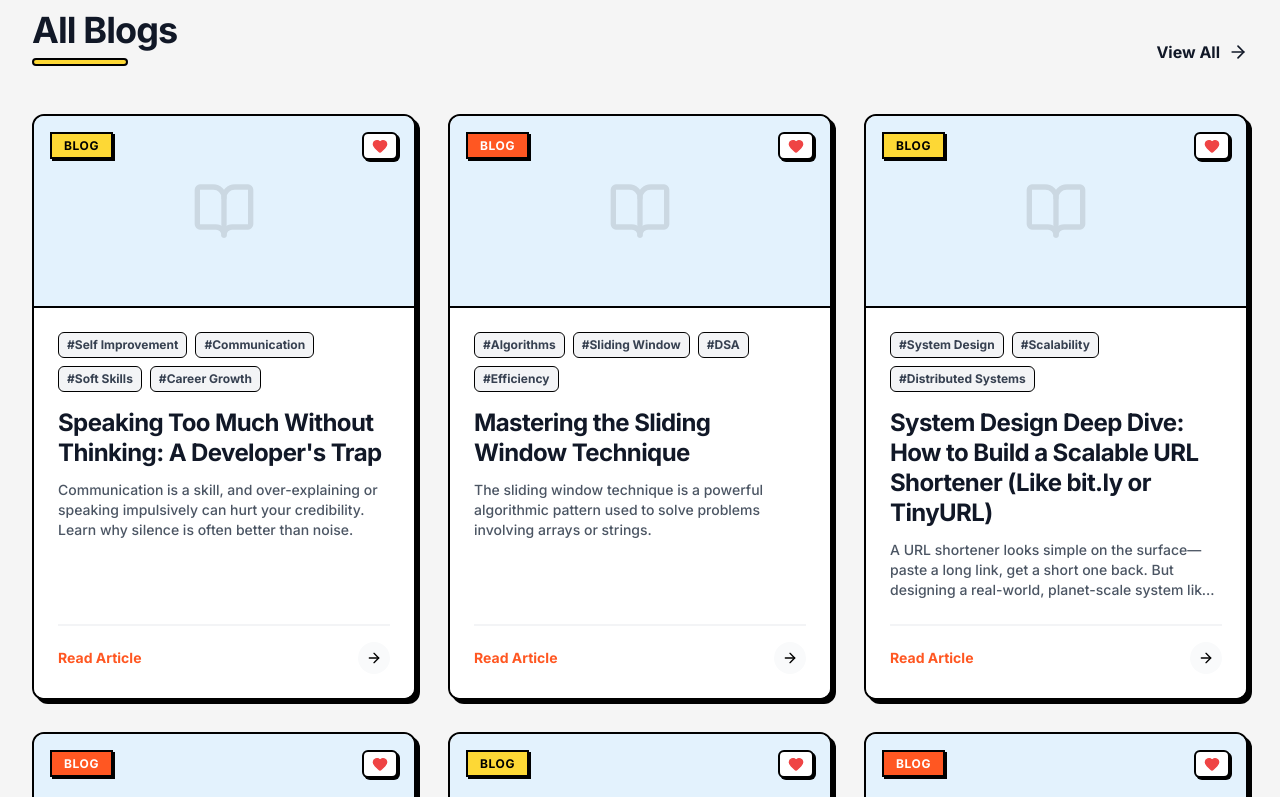
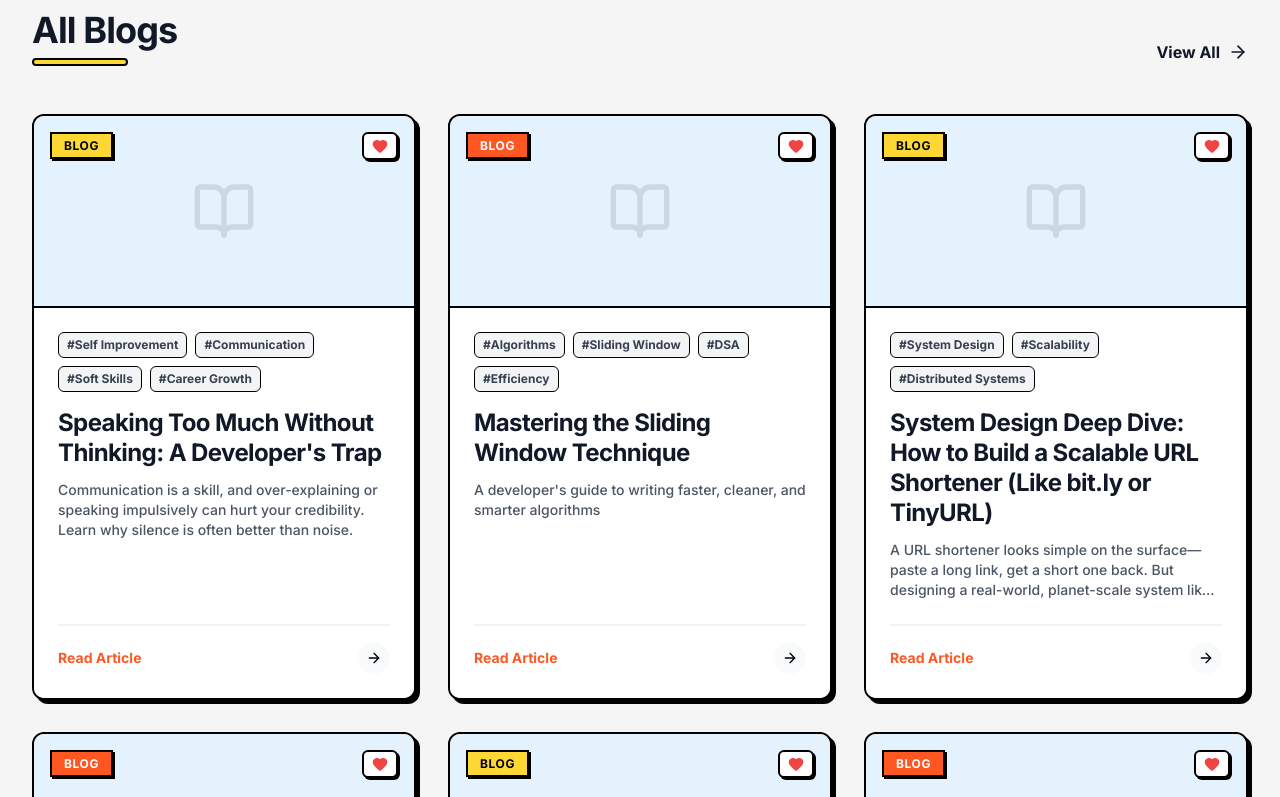
Before and after one commit to Abhinay7207/ALGO_GO, a React (Vite) app: page /blogs in a window 1280 px wide. Shown: the part 367-1164 px from the top of the page. Built offline with nearby package versions, Linux system fonts and the light colour scheme.

Commit message:
Update sliding window blog with comprehensive content

```diff
--- a/src/data/blogs.ts
+++ b/src/data/blogs.ts
@@ -114,76 +114,236 @@ In a profession built on logic, it’s time we bring that logic to how we speak.
     {
         id: '1',
         title: 'Mastering the Sliding Window Technique',
-        description: 'The sliding window technique is a powerful algorithmic pattern used to solve problems involving arrays or strings.',
+        description: 'A developer\'s guide to writing faster, cleaner, and smarter algorithms',
         type: 'blog',
         tags: ['Algorithms', 'Sliding Window', 'DSA', 'Efficiency'],
         date: 'Oct 24, 2023',
-        readTime: '8 min read',
+        readTime: '12 min read',
         author: 'AlgoExpert',
         content: `
+# Mastering the Sliding Window Technique
+
+**A developer's guide to writing faster, cleaner, and smarter algorithms**
+
 ## Introduction
-The Sliding Window technique is an optimization pattern used primarily for problems involving arrays or strings. It converts a **brute-force O(N²)** solution into a **linear O(N)** solution by avoiding redundant recalculations.
-
-Imagine a window sliding over your data structure. As it moves, elements enter from the right and leave from the left. Instead of recalculating the entire window, we only update based on the incoming and outgoing elements.
-
-## The Theory
-At its core, the technique relies on two pointers:
-1. **Right Pointer (\`R\`)**: Expands the window to find a valid solution.
-2. **Left Pointer (\`L\`)**: Contracts the window to optimize the solution (e.g., minimize length) or restore validity.
-
-### Types of Sliding Windows
-1. **Fixed Size**: The window size \`k\` is constant. We slide it one step at a time.
-   - *Example*: Maximum sum of a subarray of size \`k\`.
-2. **Dynamic Size**: The window grows and shrinks based on certain conditions.
-   - *Example*: Longest substring without repeating characters.
-
-## Problem: Longest Substring Without Repeating Characters
-
-**Problem Statement**: Given a string \`s\`, find the length of the longest substring without repeating characters.
-
-### Brute Force Approach
-We could generate all substrings and check for duplicates.
-- **Time Complexity**: O(N³)
-- **Space Complexity**: O(min(N, M))
-
-### Sliding Window Optimization
-We can do better. We use a \`Set\` to keep track of characters in the current window.
-
-\`\`\`typescript
-function lengthOfLongestSubstring(s: string): number {
-    let left = 0;
-    let maxLength = 0;
-    const charSet = new Set<string>();
-
-    for (let right = 0; right < s.length; right++) {
-        // While duplicate exists, shrink window from left
-        while (charSet.has(s[right])) {
-            charSet.delete(s[left]);
-            left++;
-        }
-
-        // Add new character and update max length
-        charSet.add(s[right]);
-        maxLength = Math.max(maxLength, right - left + 1);
-    }
-
-    return maxLength;
-}
-\`\`\`
-
-## Analysis
-- **Time Complexity**: **O(N)**. Each character is added and removed at most once.
-- **Space Complexity**: **O(min(M, N))**, where M is the size of the charset/alphabet.
-
-## When to Use It?
-Look for these clues in problem statements:
-- "Find the **longest/shortest** substring/subarray..."
-- "Find a substring/subarray of **size k**..."
-- Input is linear (Array, String, LinkedList).
-- Optimization goal (max sum, min length, etc.).
-
-## Conclusion
-The Sliding Window pattern is essential for any developer preparing for technical interviews. It teaches you how to maintain state efficiently while traversing data.
+
+Many developers struggle with array and string problems—not because they are hard, but because they solve them the slow way.
+
+If you've ever written:
+
+- nested loops
+- recalculated sums repeatedly
+- or hit a TLE (Time Limit Exceeded) on LeetCode
+
+then the Sliding Window Technique is exactly what you need.
+
+**Sliding Window is not a trick.**
+It's a thinking pattern—one that converts brute-force solutions into optimal ones.
+
+## What Is the Sliding Window Technique?
+
+Sliding Window is used when:
+
+✅ You're dealing with arrays or strings
+✅ You need information about a contiguous subarray or substring
+✅ You want to reuse previous computation instead of recomputing
+
+Instead of restarting work for every position, you:
+
+1. Expand the window
+2. Update the result
+3. Shrink the window when needed
+
+This reduces time complexity from **O(n²) to O(n)**.
+
+---
+
+## Types of Sliding Window
+
+There are two major types you must master.
+
+### 1. Fixed Size Sliding Window
+
+**When to Use**
+
+Window size \`k\` is given
+
+**Examples:**
+
+- Maximum sum subarray of size k
+- Average of subarrays
+- Count of fixed-length patterns
+
+**Example Problem**
+
+Find the maximum sum of a subarray of size \`k\`
+
+**Brute Force (Wrong Way)**
+
+\`\`\`java
+for (int i = 0; i <= n - k; i++) {
+    int sum = 0;
+    for (int j = i; j < i + k; j++) {
+        sum += arr[j];
+    }
+}
+\`\`\`
+
+⛔ O(n²)
+
+**Optimized Sliding Window (Correct Way)**
+
+\`\`\`java
+int maxSum = 0, windowSum = 0;
+
+for (int i = 0; i < k; i++) {
+    windowSum += arr[i];
+}
+
+maxSum = windowSum;
+
+for (int i = k; i < arr.length; i++) {
+    windowSum += arr[i];      // add next element
+    windowSum -= arr[i - k];  // remove first element
+    maxSum = Math.max(maxSum, windowSum);
+}
+\`\`\`
+
+✅ O(n)
+✅ No repeated computation
+
+---
+
+### 2. Variable Size Sliding Window
+
+**When to Use**
+
+- Window size is not fixed
+- You expand and shrink based on a condition
+
+**Examples:**
+
+- Longest substring without repeating characters
+- Smallest subarray with sum ≥ target
+- Longest substring with at most k distinct characters
+
+**Core Pattern (Very Important)**
+
+\`\`\`java
+int left = 0;
+
+for (int right = 0; right < n; right++) {
+    // expand window (include right)
+
+    while (condition is violated) {
+        // shrink window (exclude left)
+        left++;
+    }
+
+    // update answer
+}
+\`\`\`
+
+**Memorize this.**
+Most sliding window problems follow this structure.
+
+---
+
+## Example: Longest Substring Without Repeating Characters
+
+**Problem**
+
+Given a string, find the length of the longest substring without repeating characters.
+
+**Approach**
+
+- Use a HashSet
+- Expand \`right\`
+- If duplicate found → shrink \`left\`
+
+**Code**
+
+\`\`\`java
+Set<Character> set = new HashSet<>();
+int left = 0, maxLen = 0;
+
+for (int right = 0; right < s.length(); right++) {
+    while (set.contains(s.charAt(right))) {
+        set.remove(s.charAt(left));
+        left++;
+    }
+    set.add(s.charAt(right));
+    maxLen = Math.max(maxLen, right - left + 1);
+}
+\`\`\`
+
+✅ Linear time
+✅ Clean logic
+✅ Interview-ready
+
+---
+
+## Sliding Window vs Two Pointers
+
+Many people confuse these.
+
+| Sliding Window | Two Pointers |
+|----------------|--------------|
+| Contiguous data | Can be non-contiguous |
+| Dynamic window | Independent movement |
+| Used for sums, counts | Used for comparisons |
+
+👉 **Sliding Window is actually a special case of Two Pointers.**
+
+---
+
+## Common Mistakes Developers Make
+
+❌ Forgetting to shrink the window
+❌ Updating answer at the wrong time
+❌ Using nested loops when a window is enough
+❌ Not identifying whether the window is fixed or variable
+
+---
+
+## How to Identify Sliding Window Problems Quickly
+
+Ask yourself:
+
+1. Is the data **continuous**?
+2. Am I checking **subarrays or substrings**?
+3. Can I **reuse previous computation**?
+
+If yes → **Sliding Window.**
+
+---
+
+## Practice Problems (Must Do)
+
+Start in this order:
+
+1. Maximum Sum Subarray of Size K
+2. First Negative Number in Every Window
+3. Longest Substring Without Repeating Characters
+4. Minimum Window Substring
+5. Longest Subarray with Sum ≤ K
+
+---
+
+## Final Thoughts
+
+Sliding Window is not just an algorithmic technique—it's a **mindset shift**.
+
+Once you master it:
+
+✅ Your code becomes **faster**
+✅ Your logic becomes **cleaner**
+✅ Interviews become **easier**
+
+If brute force feels natural to you right now, that's okay.
+Sliding Window is what comes after you stop thinking like a beginner.
+
+**Think in windows. Not loops.**
         `
     },
     {
```
